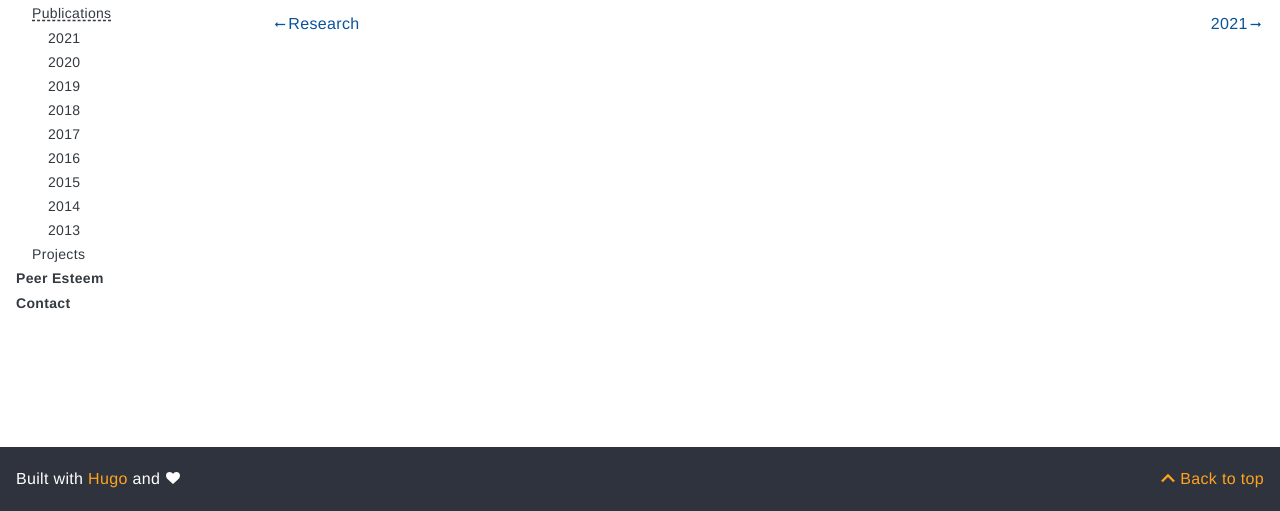
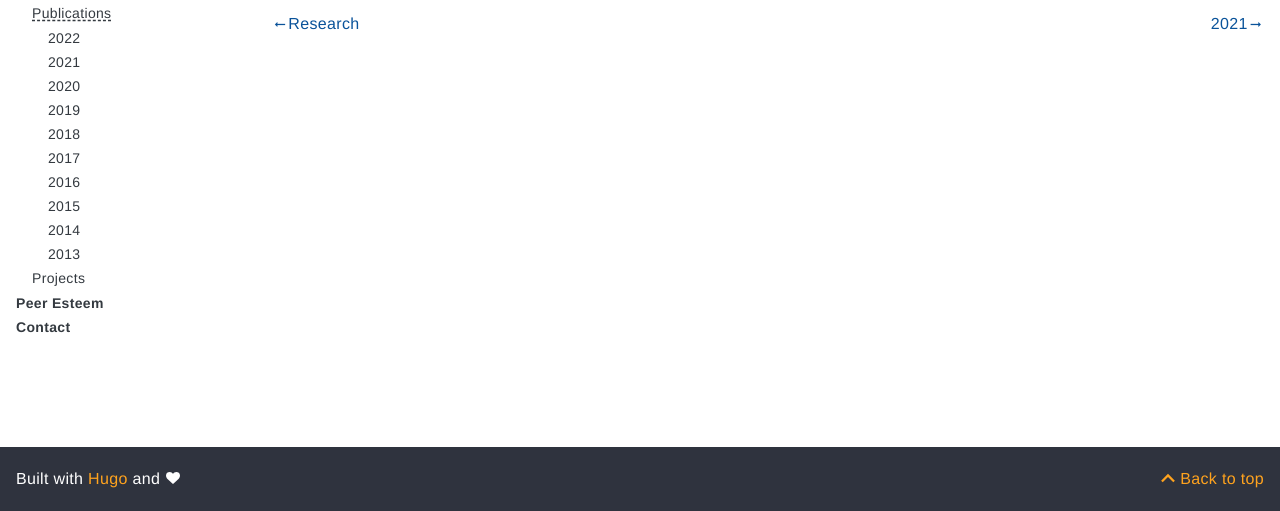
Before and after one commit to ideas-labo/ideas-labo.github.io, a plain HTML site: page research/publications/index.html in a window 1280 px wide. Shown: the part 289-800 px from the top of the page. Drawn offline with Linux system fonts and the light colour scheme; a script that the page names is missing.

Commit message:
Update index.html

```diff
--- a/research/publications/index.html
+++ b/research/publications/index.html
@@ -739,6 +739,32 @@ License - https://fontawesome.com/license/free (Icons: CC BY 4.0, Fonts: SIL OFL
 <ul class="gdoc-nav__list">
 
 
+    <li>
+
+
+
+
+
+
+
+
+
+
+
+
+
+            <span class="flex">
+
+                <a href="/research/publications/2022/"
+                    class="gdoc-nav__entry ">
+                    2022
+                </a>
+            </span>
+
+
+
+
+    </li>
 
 
     <li>
```
